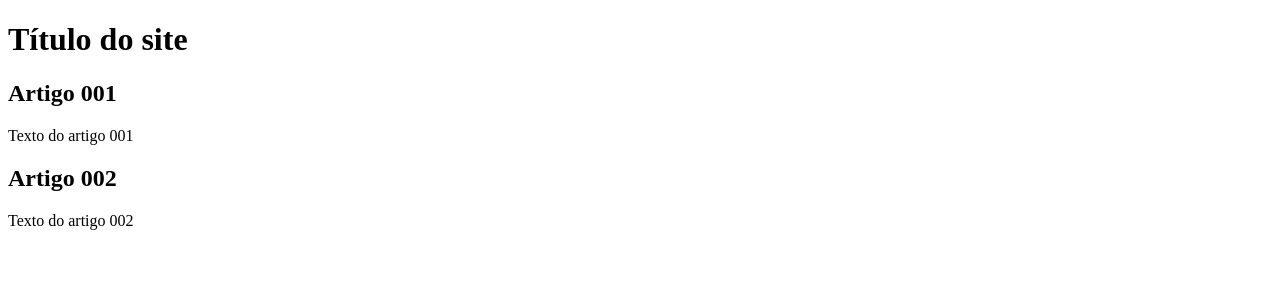
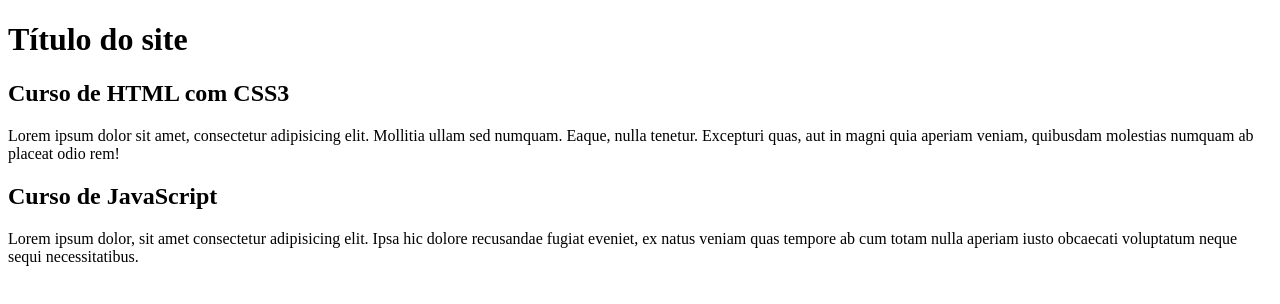
Before and after one commit to Antonio0000000/ola-mundo, a plain HTML site: page SiteTeste/index.html in a window 1280 px wide. Drawn offline with Linux system fonts and the light colour scheme.

Commit message:
Conteudo preenchido

```diff
--- a/SiteTeste/index.html
+++ b/SiteTeste/index.html
@@ -12,12 +12,12 @@
             <h1>Título do site</h1>
         </header>
         <article>
-            <h2>Artigo 001</h2>
-            <p>Texto do artigo 001</p>
+            <h2>Curso de HTML com CSS3</h2>
+            <p>Lorem ipsum dolor sit amet, consectetur adipisicing elit. Mollitia ullam sed numquam. Eaque, nulla tenetur. Excepturi quas, aut in magni quia aperiam veniam, quibusdam molestias numquam ab placeat odio rem!</p>
         </article>
         <article>
-            <h2>Artigo 002</h2>
-            <p>Texto do artigo 002</p>
+            <h2>Curso de JavaScript</h2>
+            <p>Lorem ipsum dolor, sit amet consectetur adipisicing elit. Ipsa hic dolore recusandae fugiat eveniet, ex natus veniam quas tempore ab cum totam nulla aperiam iusto obcaecati voluptatum neque sequi necessitatibus.</p>
         </article>
     </main>
 </body>
```
